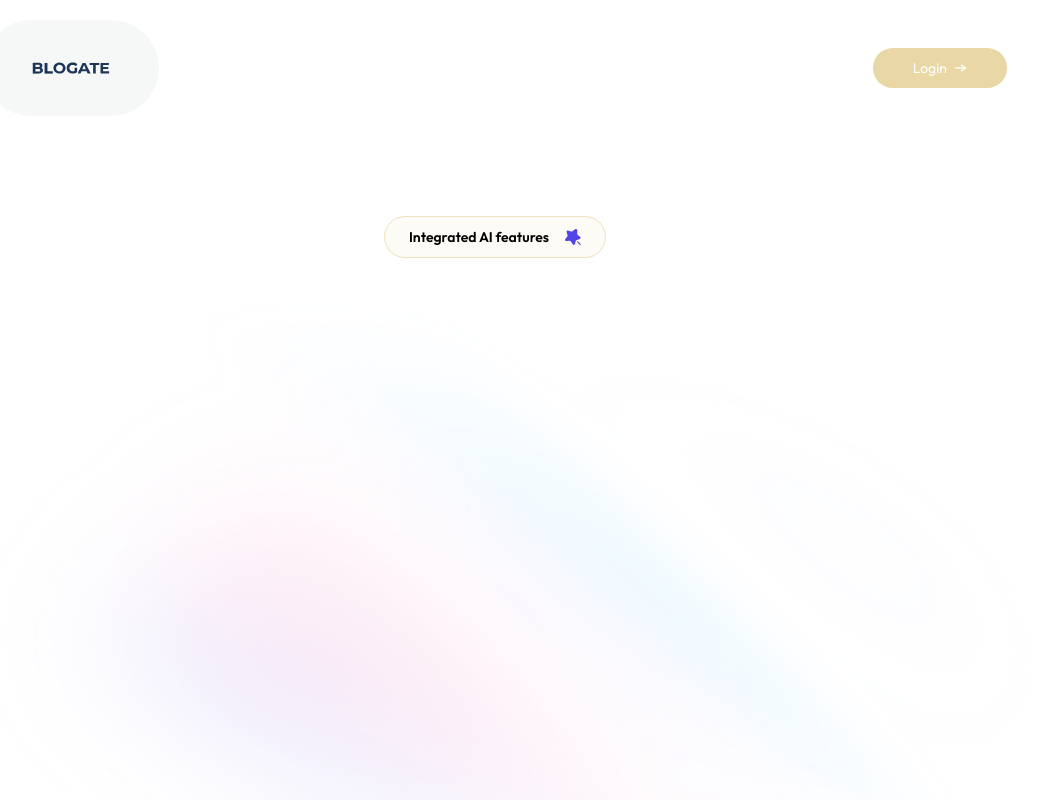
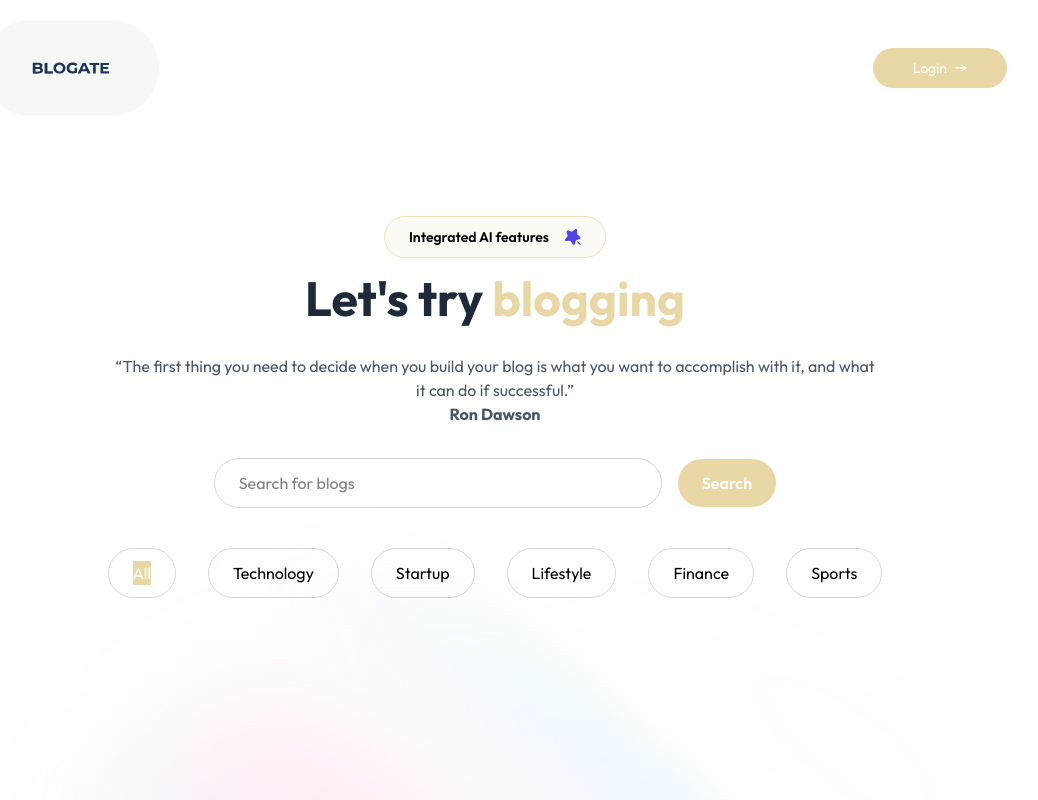
Before and after one commit to abhinavsingh2500/Blogate, a React (Vite) app in the folder client/: page / in a window 1280 px wide. Shown: the top 800 px of the page, without its empty margins (145-1183 px from the left). Built offline with nearby package versions, Linux system fonts and the light colour scheme.

Commit message:
Home page completed

```diff
--- a/client/package.json
+++ b/client/package.json
@@ -11,6 +11,7 @@
   },
   "dependencies": {
     "@tailwindcss/vite": "^4.3.2",
+    "motion": "^12.42.2",
     "react": "^19.2.7",
     "react-dom": "^19.2.7",
     "react-router-dom": "^7.18.1",
--- a/client/src/assets/assets.js
+++ b/client/src/assets/assets.js
@@ -58,7 +58,7 @@ export const assets = {
     dashboard_icon_3,
     dashboard_icon_4,
 }
-export const blogCategories = ['All', 'Technology', 'Startup', 'Lifestyle', 'Finance']
+export const blogCategories = ['All', 'Technology', 'Startup', 'Lifestyle', 'Finance','Sports']
 
 export const blog_data = [
     {
--- /dev/null
+++ b/client/src/components/Blogcard.jsx
@@ -0,0 +1,11 @@
+import React from 'react'
+
+const Blogcard = () => {
+  return (
+    <div>
+
+    </div>
+  )
+}
+
+export default Blogcard
--- /dev/null
+++ b/client/src/components/Bloglist.jsx
@@ -0,0 +1,29 @@
+import React from 'react'
+import { blogCategories } from '../assets/assets'
+import { useState } from 'react'
+import { motion } from "motion/react"
+const Bloglist = () => {
+  const [menu, setMenu] = useState('All')
+  return (
+    <div>
+    <div className='flex justify-center gap-5 sm:gap-8 my-10 relative'>
+        {blogCategories.map((item)=>(
+          <div key={item} className=' relative px-4 py-2 sm:px-6 sm:py-3 rounded-full border border-gray-300 text-sm sm:text-base cursor-pointer hover:bg-primary hover:text-white transition-colors duration-300'>
+         <button onClick={() => setMenu(item)} className={`cursor-pointer text-black hover:text-white ${menu === item && "bg-primary text-white"}`}>
+            {item}
+            {menu === item && (
+              <motion.div
+                layoutId='underline' transition={{ type: "spring", stiffness: 500, damping: 30 }}
+              />
+            )}
+            </button>
+          </div>
+        ))}
+    </div>
+      <div>{/*blog card*/}</div>
+
+    </div>
+  )
+}
+
+export default Bloglist
--- a/client/src/components/Header.jsx
+++ b/client/src/components/Header.jsx
@@ -6,10 +6,20 @@ const Header = () => {
     <div className='mx-8 sm:mx-16 xl:mx-24 relative '>
       <div className='text-center mt-20 mb-8'>
        <div className='inline-flex items-center justify-center gap-4 px-6 py-2.5 mb-4 border  border-primary/70 bg-primary/10 rounded-full text-sm text-black-500 font-semibold'>
+
         <p> Integrated AI features</p>
         <img src={assets.star_icon} className='w-4' alt="" />
        </div>
+       <h1 className='text-3xl sm:text-4xl md:text-5xl font-bold text-gray-800'>Let's try <span className='text-primary'>blogging</span><br/></h1>
       </div>
+      <p className='my-6 sm:my-8 max-2-2xl m-auto max-w-3xl text-center text-gray-600 text-sm sm:text-base'>
+    “The first thing you need to decide when you build your blog is what you want to accomplish with it, and what it can do if successful.”<br/>
+    <span className='font-bold'> Ron Dawson
+</span></p>
+<form className='flex justify-center items-center gap-2 sm:gap-4 mt-6 sm:mt-8'>
+  <input type="text" placeholder='Search for blogs' className='px-4 py-2 sm:px-6 sm:py-3 rounded-full border border-gray-300 focus:outline-none focus:ring-2 focus:ring-primary focus:border-transparent text-sm sm:text-base w-full max-w-md' />
+  <button className='bg-primary text-white px-4 py-2 sm:px-6 sm:py-3 rounded-full text-sm sm:text-base font-semibold hover:bg-primary-dark transition-colors duration-300'>Search</button>
+</form>
       <img src={assets.gradientBackground} alt="" className='absolute -top-50-z-1  opacity-50' />
     </div>
   )
--- a/client/src/components/Navbar.jsx
+++ b/client/src/components/Navbar.jsx
@@ -13,6 +13,7 @@ const navigate = useNavigate();
         Login
         <img src={assets.arrow} className='w-3' alt="arrow" />
       </button>
+
     </div>
   )
 }
--- a/client/src/pages/Home.jsx
+++ b/client/src/pages/Home.jsx
@@ -1,12 +1,14 @@
 import React from 'react'
 import Navbar from '../components/Navbar'
 import Header from '../components/Header'
+import Bloglist from '../components/Bloglist'
 
 const Home = () => {
   return (
     <>
       <Navbar/>
       <Header/>
+      <Bloglist/>
     </>
   )
 }
```
Also changed, not shown: 1 other file (tests, documents, lock files or other folders).
